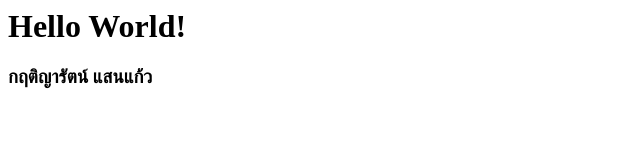
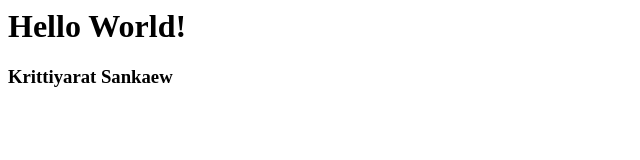
Before and after one commit to antinitonnie/myweb, a plain HTML site: page index.html in a window 1280 px wide. Shown: the full height of the page, 0-640 px from the left. Drawn offline with Linux system fonts and the light colour scheme.

Commit message:
Update index.html

```diff
--- a/index.html
+++ b/index.html
@@ -1,4 +1,4 @@
 <html>
   <h1>Hello World!</h1>
-  <h3>กฤติญารัตน์ แสนแก้ว</h3>
+  <h3>Krittiyarat Sankaew</h3>
 </html>
```
